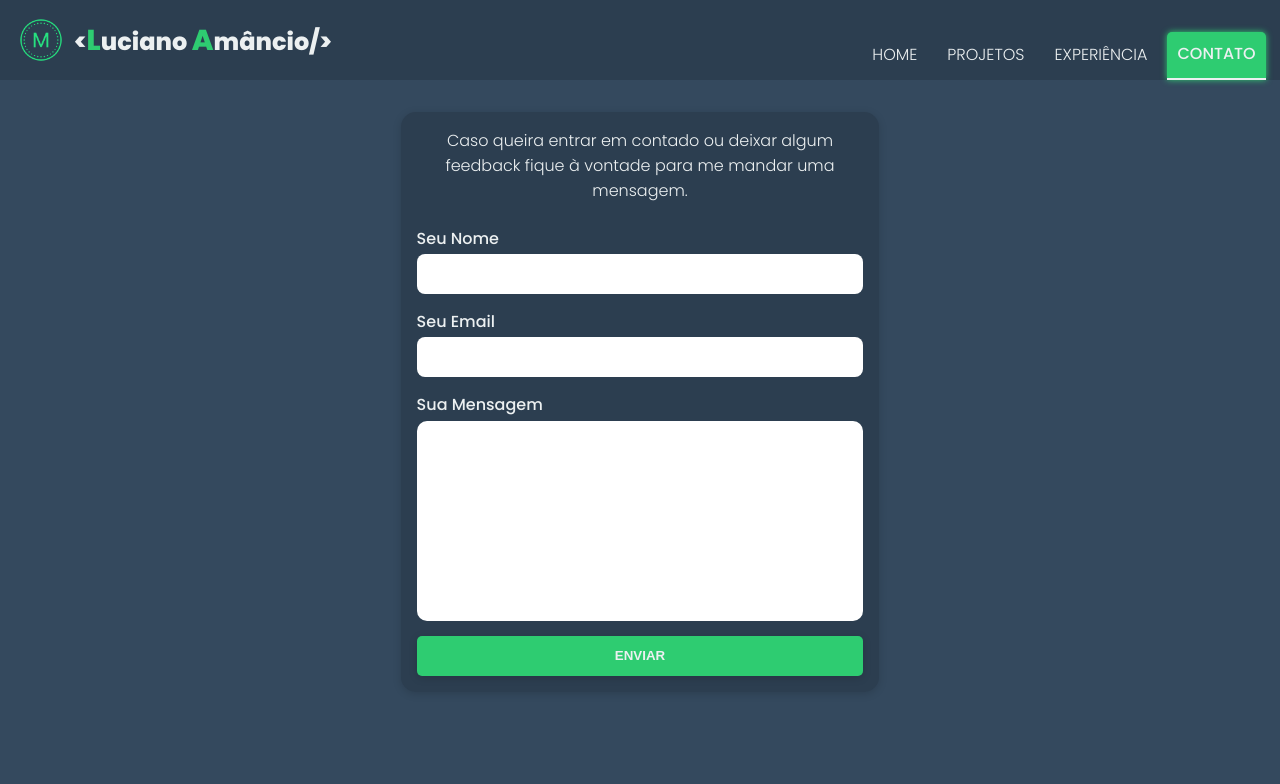
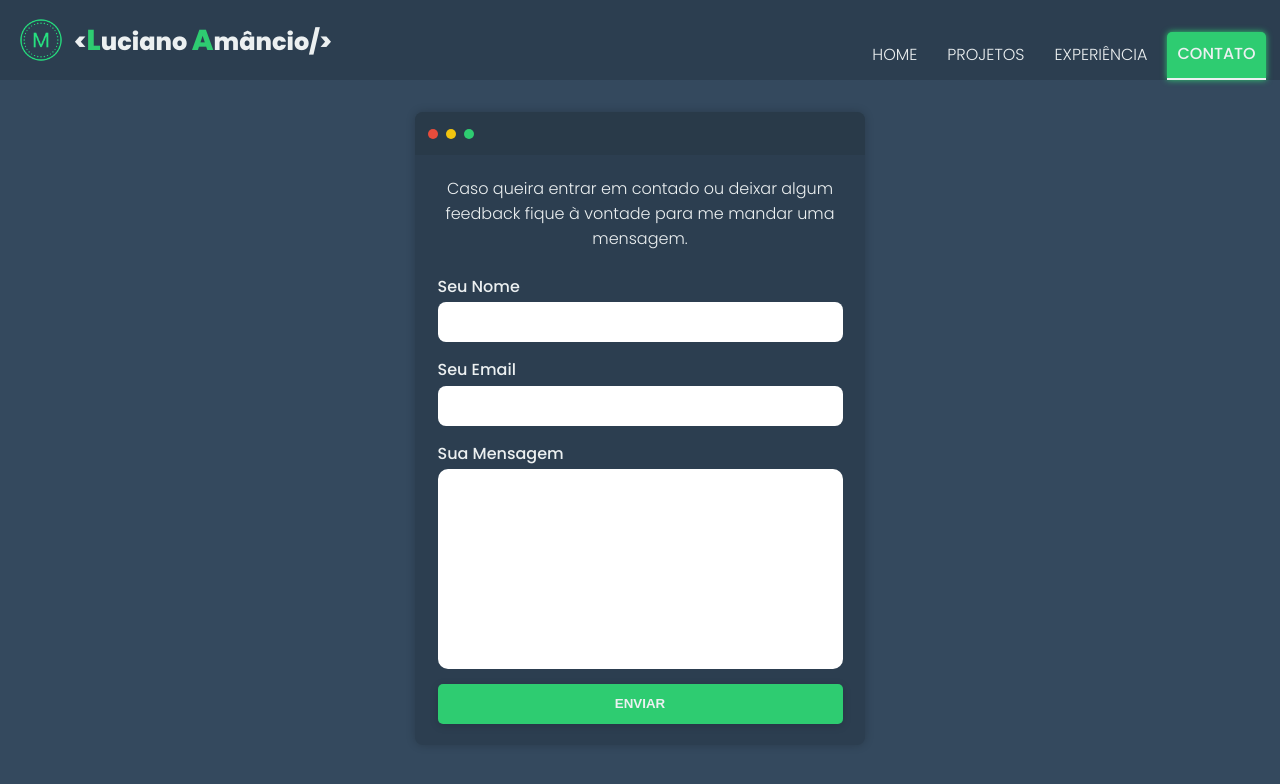
Before and after one commit to madruga665/madruga665-site, a Next.js app: page /portifolio/contato in a window 1280 px wide. Shown: the top 784 px of the page. Built offline with nearby package versions, Linux system fonts and the light colour scheme.

Commit message:
feat: add classe css com animação de carregamento da pagina

```diff
--- a/src/app/portifolio/contato/page.tsx
+++ b/src/app/portifolio/contato/page.tsx
@@ -10,6 +10,7 @@ import Button from "@/components/Button";
 import "react-toastify/dist/ReactToastify.minimal.css";
 import styles from "./styles.module.scss";
 import EnumHelper from "@/helpers/enumHelper";
+import WindowCard from "@/components/WindowCard";
 
 interface formData {
   name: string;
@@ -48,6 +49,7 @@ function ContactPage() {
       <Head>
         <title>Luciano Amâncio - Contato</title>
       </Head>
+      <WindowCard>
         <form
           className={styles.Form}
           onSubmit={handleSubmit((data) =>
@@ -58,8 +60,8 @@ function ContactPage() {
           )}
         >
           <p className={styles.Text}>
-          Caso queira entrar em contado ou deixar algum feedback fique à vontade para me mandar uma
-          mensagem.
+            Caso queira entrar em contado ou deixar algum feedback fique à vontade para me mandar
+            uma mensagem.
           </p>
           <div className={styles.FormControl}>
             <label htmlFor='name'>Seu Nome</label>
@@ -82,6 +84,7 @@ function ContactPage() {
             <Button type='submit' label='Enviar' loading={isSubmitting} />
           </div>
         </form>
+      </WindowCard>
     </div>
   );
 }
--- a/src/app/portifolio/contato/styles.module.scss
+++ b/src/app/portifolio/contato/styles.module.scss
@@ -6,6 +6,7 @@
   justify-content: center;
   align-items: center;
   height: 100%;
+  animation: SlideIn 400ms ease-in-out;
 
   @media only screen and (min-width: 768px) {
     margin-top: 1rem;
@@ -13,32 +14,15 @@
 }
 
 .Form {
+  @extend .enterPageAnimation;
   display: flex;
   justify-content: center;
   align-items: center;
   flex-direction: column;
-  width: clamp(90%, 450px, 450px);
-  height: clamp(90%, 540px, 540px);
-
+  width: 90%;
+  max-width: 450px;
+  min-height: 500px;
   gap: 15px;
-  background-color: $color-midnightBlue;
-  border-radius: 15px;
-  padding: 1rem;
-  box-shadow: 0px 2px 8px rgba(0, 0, 0, 0.15);
-  animation: SlideIn 400ms ease-in-out;
-
-  $total-elements: 5;
-
-  @for $i from 1 through $total-elements {
-    $delay: ($i + 1) * 0.2s;
-
-    > :nth-child(#{$i}) {
-      opacity: 0;
-      animation: SlideIn 400ms ease-in-out;
-      animation-fill-mode: both;
-      animation-delay: $delay;
-    }
-  }
 
   .Text {
     font-size: 1rem;
@@ -47,6 +31,10 @@
     max-width: 500px;
     text-align: center;
     margin-bottom: 0.5rem;
+  }
+
+  @media only screen and (min-width: 768px) {
+    min-height: 590px;
   }
 }
 
--- a/src/app/portifolio/experiencia/styles.module.scss
+++ b/src/app/portifolio/experiencia/styles.module.scss
@@ -2,13 +2,14 @@
 @import '@/styles/animations.scss';
 
 .Container {
+  @extend .enterPageAnimation;
   display: flex;
   flex-direction: column;
   align-items: center;
   width: 100%;
   height: 100%;
   gap: 1rem;
-  flex:1;
+  flex: 1;
 
   @media only screen and (min-width: 768px) {
     padding: 1.5rem;
--- a/src/app/portifolio/projetos/styles.module.scss
+++ b/src/app/portifolio/projetos/styles.module.scss
@@ -1,6 +1,7 @@
 @import '@/styles/animations.scss';
 
 .container {
+  @extend .enterPageAnimation;
   display: grid;
   grid-gap: 3rem 2rem;
   align-items: center;
@@ -9,9 +10,10 @@
   max-width: 1100px;
   margin-top: 2rem;
 
-  & > div {
+  &>div {
     animation: AnimationPositionRight 0.5s ease-in-out;
   }
+
 
   @media only screen and (min-width: 480px) {
     grid-template-columns: repeat(2, 1fr);
--- a/src/components/WindowCard/styles.module.scss
+++ b/src/components/WindowCard/styles.module.scss
@@ -14,6 +14,8 @@
   display: flex;
   align-items: center;
   padding: 9px;
+  background-color: $color-midnightBlueDark;
+  border-radius: 8px 8px 0 0;
 }
 
 .circle {
--- a/src/styles/animations.scss
+++ b/src/styles/animations.scss
@@ -87,3 +87,18 @@
     box-shadow: 0 0 0 0 rgba(0, 0, 0, 0);
   }
 }
+
+.enterPageAnimation {
+  $total-elements: 100;
+
+  @for $i from 1 through $total-elements {
+    $delay: ($i + 1) * 0.2s;
+
+    > :nth-child(#{$i}) {
+      opacity: 0;
+      animation: SlideIn 400ms ease-in-out;
+      animation-fill-mode: both;
+      animation-delay: $delay;
+    }
+  }
+}
--- a/src/styles/colors.module.scss
+++ b/src/styles/colors.module.scss
@@ -2,6 +2,7 @@ $color-emerald: #2ecc71;
 $color-nephritis: #27ae60;
 $color-clouds: #ecf0f1;
 $color-midnightBlue: #2c3e50;
+$color-midnightBlueDark: #293a49;
 $color-wetAsphalt: #34495e;
 $color-alizarin: #e74c3c;
 $color-sunFlower: #f1c40f;
```
Lines whose indentation alone changed are shown as unchanged.
